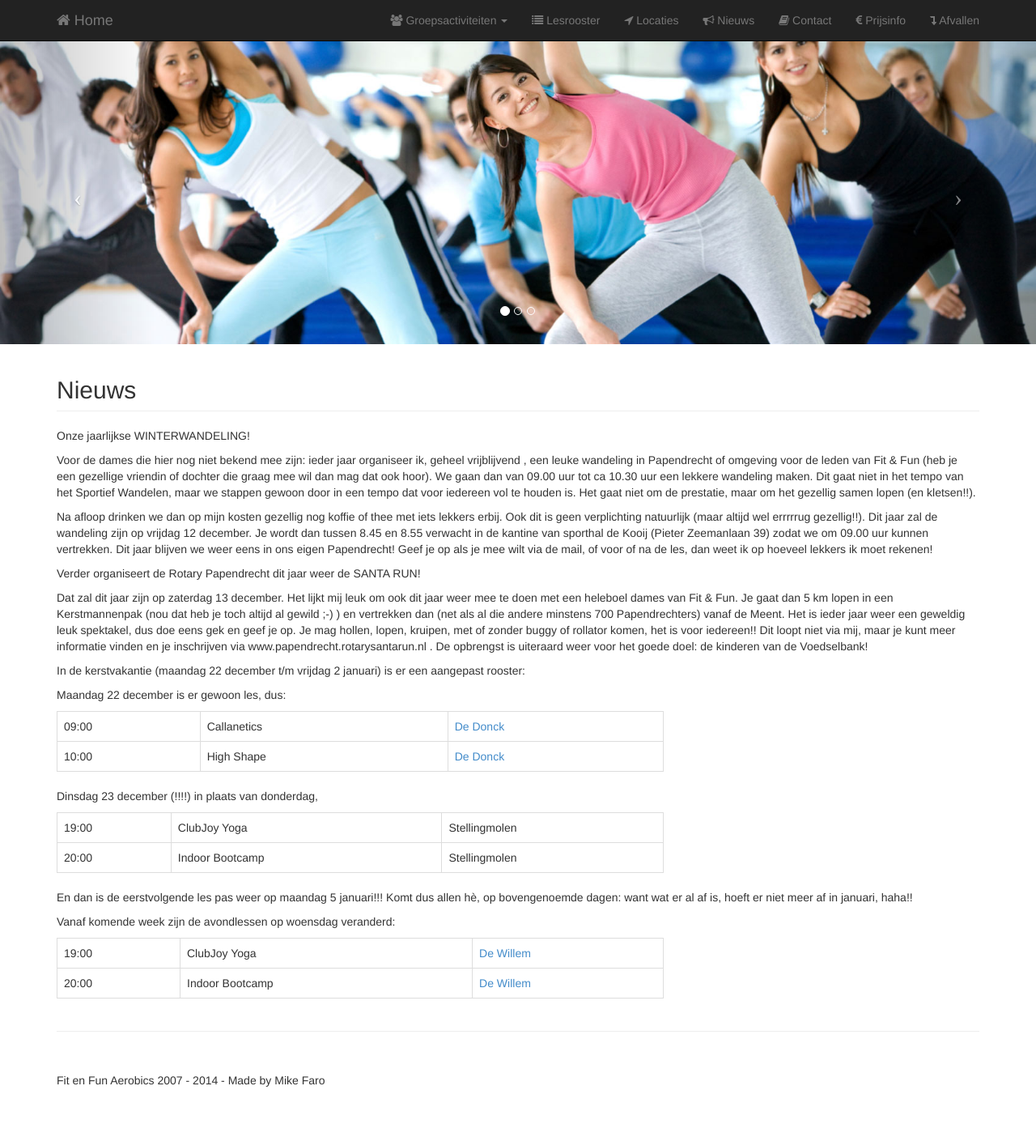
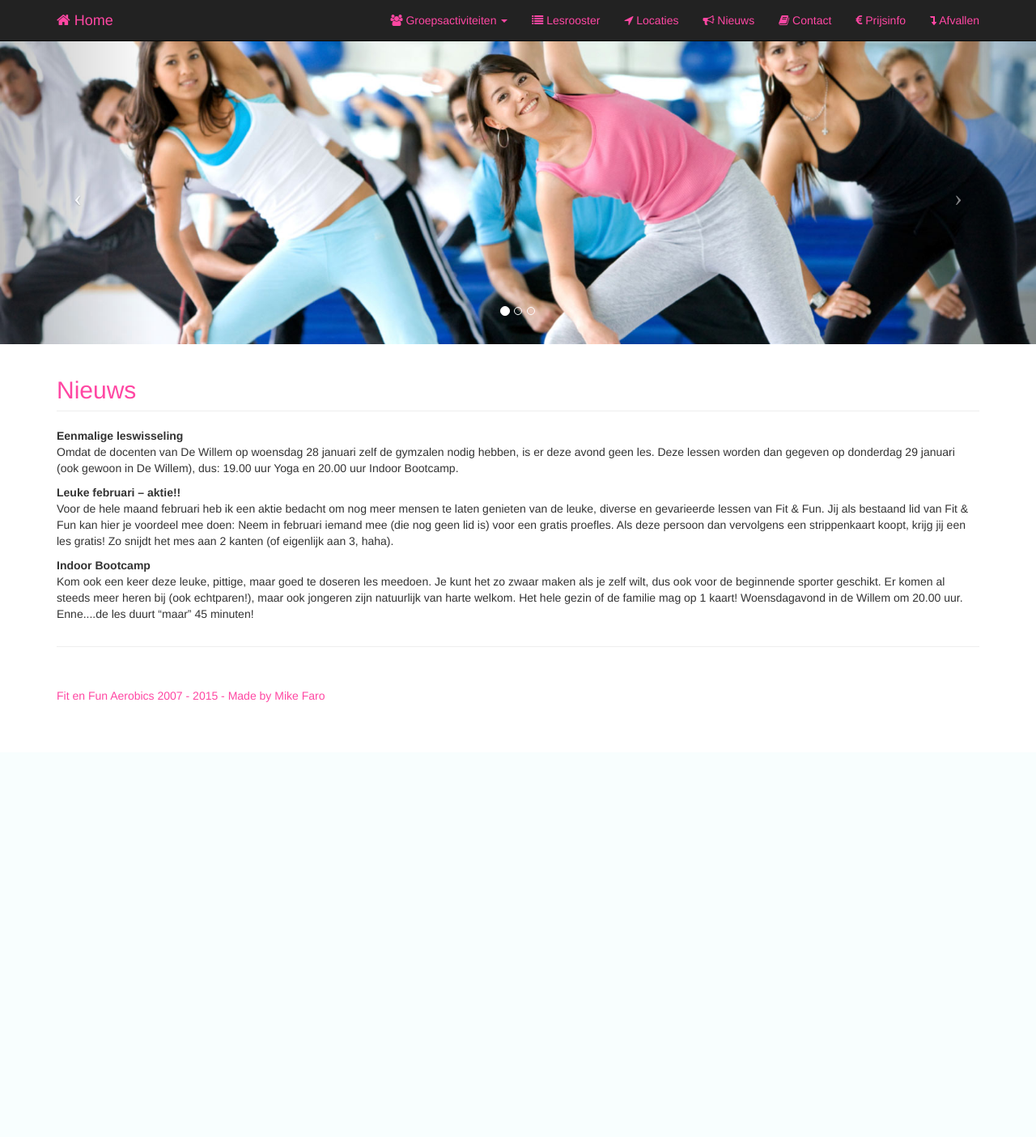
Before and after one commit to ivyk96/Fit-en-Fun, a PHP site: page /nieuws.php in a window 1280 px wide. Shown: the whole page at 81% size. After the commit the page ends 867 px from the top, so only its background shows below. Run offline with PHP 8.4, Linux system fonts and the light colour scheme.

Commit message:
Aanpassingen 4-2-2015

```diff
--- a/afvallen.php
+++ b/afvallen.php
@@ -49,7 +49,7 @@
         <!-- Features Section -->
         <div class="row">
             <div class="col-lg-12">
-                <h2 class="page-header">Afvallen</h2>
+                <h2 class="page-header footertekst">Afvallen</h2>
             </div>
             <div class="col-md-6">
 
--- a/bodyshape.php
+++ b/bodyshape.php
@@ -49,7 +49,7 @@
         <!-- Features Section -->
         <div class="row">
             <div class="col-lg-12">
-                <h2 class="page-header">Body Shape</h2>
+                <h2 class="page-header footertekst">Body Shape</h2>
             </div>
             <div class="col-md-6">
                 <p>
--- a/boksdance.php
+++ b/boksdance.php
@@ -49,7 +49,7 @@
         <!-- Features Section -->
         <div class="row">
             <div class="col-lg-12">
-                <h2 class="page-header">Boksdance</h2>
+                <h2 class="page-header footertekst">Boksdance</h2>
             </div>
             <div class="col-md-6">
                 <p>
--- a/callanetics.php
+++ b/callanetics.php
@@ -49,7 +49,7 @@
         <!-- Features Section -->
         <div class="row">
             <div class="col-lg-12">
-                <h2 class="page-header">Callanetics</h2>
+                <h2 class="page-header footertekst">Callanetics</h2>
             </div>
             <div class="col-md-6">
                 <p>
--- a/clubjoyyoga.php
+++ b/clubjoyyoga.php
@@ -49,7 +49,7 @@
         <!-- Features Section -->
         <div class="row">
             <div class="col-lg-12">
-                <h2 class="page-header">ClubJoy Yoga</h2>
+                <h2 class="page-header footertekst">ClubJoy Yoga</h2>
             </div>
             <div class="col-md-6">
                 <p>
--- a/contact.php
+++ b/contact.php
@@ -49,7 +49,7 @@
         <!-- Features Section -->
         <div class="row">
             <div class="col-lg-12">
-                <h2 class="page-header">Contact</h2>
+                <h2 class="page-header footertekst">Contact</h2>
             </div>
             <div class="col-md-12">
                 <h4>Fit & Fun Aerobics</h4>
--- a/css/modern-business.css
+++ b/css/modern-business.css
@@ -3,6 +3,18 @@
  * Code licensed under the Apache License v2.0.
  * For details, see http://www.apache.org/licenses/LICENSE-2.0.
  */
+
+.navbar-inverse .navbar-nav>li>a {
+    color: #FF47A3;
+}
+
+.navbar-inverse .navbar-brand {
+    color: #FF47A3;
+}
+
+.footertekst {
+    color: #FF47A3;
+}
 
 /* Global Styles */
 
--- a/highshape.php
+++ b/highshape.php
@@ -49,7 +49,7 @@
         <!-- Features Section -->
         <div class="row">
             <div class="col-lg-12">
-                <h2 class="page-header">High Shape</h2>
+                <h2 class="page-header footertekst">High Shape</h2>
             </div>
             <div class="col-md-6">
                 <p>
--- a/includes/footer.html
+++ b/includes/footer.html
@@ -1,7 +1,7 @@
 <footer>
     <div class="row">
         <div class="col-lg-12">
-            <p>Fit en Fun Aerobics 2007 - 2014 - Made by Mike Faro</p>
+            <p class="footertekst">Fit en Fun Aerobics 2007 - 2015 - Made by Mike Faro</p>
         </div>
     </div>
 </footer>
--- a/index.php
+++ b/index.php
@@ -49,7 +49,7 @@
         <!-- Features Section -->
         <div class="row">
             <div class="col-lg-12">
-                <h2 class="page-header">Fit en Fun Aerobics</h2>
+                <h2 class="page-header footertekst">Fit en Fun Aerobics</h2>
             </div>
             <div class="col-md-6">
                 <p>Je wilt gezellig sporten in groepsverband, maar geen gebruik maken van snelbruiners, een sauna of andere kostenverhogende faciliteiten. Dan wil je daar toch ook niet voor betalen?</p>
--- a/indoorbootcamp.php
+++ b/indoorbootcamp.php
@@ -49,7 +49,7 @@
         <!-- Features Section -->
         <div class="row">
             <div class="col-lg-12">
-                <h2 class="page-header">Indoor Bootcamp</h2>
+                <h2 class="page-header footertekst">Indoor Bootcamp</h2>
             </div>
             <div class="col-md-6">
                 <p>
--- a/lesrooster.php
+++ b/lesrooster.php
@@ -49,7 +49,7 @@
         <!-- Features Section -->
         <div class="row">
             <div class="col-lg-12">
-                <h2 class="page-header">Lesrooster</h2>
+                <h2 class="page-header footertekst">Lesrooster</h2>
             </div>
             <table class="table table-bordered">
             	<th class="info">Maandag</th>
--- a/locaties.php
+++ b/locaties.php
@@ -49,7 +49,7 @@
         <!-- Features Section -->
         <div class="row">
         <div class="col-lg-12">
-                <h2 class="page-header">Locaties</h2>
+                <h2 class="page-header footertekst">Locaties</h2>
             </div>
             <div class="col-md-6">
                 <p>Sportcentrum Papendrecht</p>
--- a/nieuws.php
+++ b/nieuws.php
@@ -49,111 +49,27 @@
         <!-- Features Section -->
         <div class="row">
             <div class="col-lg-12">
-                <h2 class="page-header">Nieuws</h2>
-            </div>
-
-            <div class="col-md-12">
-                <p>Onze jaarlijkse WINTERWANDELING!</p>
-
-                <p>
-                    Voor de dames die hier nog niet bekend mee zijn: ieder jaar organiseer ik, geheel vrijblijvend
-                    , een leuke wandeling in Papendrecht of omgeving voor de leden van Fit & Fun (heb je een
-                    gezellige vriendin of dochter die graag mee wil dan mag dat ook hoor). We gaan dan van 09.00
-                    uur tot ca 10.30 uur een lekkere wandeling maken. Dit gaat niet in het tempo van het Sportief
-                    Wandelen, maar we stappen gewoon  door in een tempo dat voor iedereen vol te houden is. Het
-                    gaat niet om de prestatie, maar om het gezellig samen lopen (en kletsen!!).
-                </p>
-                <p>
-                    Na afloop drinken we dan op mijn kosten gezellig nog koffie of thee met iets lekkers erbij.
-                    Ook dit is geen verplichting natuurlijk (maar altijd wel errrrrug gezellig!!).
-                    Dit jaar zal de wandeling zijn op vrijdag 12 december. Je wordt dan tussen 8.45 en 8.55
-                    verwacht in de kantine van sporthal de Kooij (Pieter Zeemanlaan 39) zodat we om 09.00
-                    uur kunnen vertrekken. Dit jaar blijven we weer eens in ons eigen Papendrecht! Geef je
-                    op als je mee wilt via de mail, of voor of na de les, dan weet ik op hoeveel lekkers
-                    ik moet rekenen!
-                </p>
-                <p>
-                    Verder organiseert de Rotary Papendrecht dit jaar weer de SANTA RUN!
-                </p>
-                <p>
-                    Dat zal dit jaar zijn op zaterdag 13 december. Het lijkt mij leuk om ook dit jaar weer
-                    mee te doen met een heleboel dames van Fit & Fun. Je gaat dan 5 km lopen in een Kerstmannenpak
-                    (nou dat heb je toch altijd al gewild ;-) ) en vertrekken dan (net als al die andere minstens
-                    700 Papendrechters) vanaf de Meent. Het is ieder jaar weer een geweldig leuk spektakel, dus
-                    doe eens gek en geef je op. Je mag hollen, lopen, kruipen, met of zonder buggy of rollator
-                    komen, het is voor iedereen!! Dit loopt niet via mij, maar je kunt meer informatie vinden
-                    en je inschrijven via www.papendrecht.rotarysantarun.nl . De opbrengst is uiteraard weer
-                    voor het goede doel: de kinderen van de Voedselbank!
-                </p>
-                <p>
-                    In de kerstvakantie (maandag 22 december t/m vrijdag 2 januari) is er een aangepast rooster:
-                </p>
-                <p>
-                    Maandag 22 december is er gewoon les, dus:
-                </p>
-
-            </div>
-
-            <div class="col-md-8">
-                <table class="table table-bordered">
-                    <tr>
-                        <td>09:00</td>
-                        <td>Callanetics</td>
-                        <td><a href="locaties.php">De Donck</a></td>
-                    </tr>
-                    <tr>
-                        <td>10:00</td>
-                        <td>High Shape</td>
-                        <td><a href="locaties.php">De Donck</a></td>
-                    </tr>
-                </table>
+                <h2 class="page-header footertekst">Nieuws</h2>
             </div>
 
             <div class="col-md-12">
                 <p>
-                    Dinsdag 23 december (!!!!) in plaats van donderdag,
+                    <b>Eenmalige leswisseling</b><br>Omdat de docenten van De Willem op woensdag 28 januari zelf de gymzalen nodig hebben, is er deze avond geen les. Deze lessen worden dan gegeven op donderdag 29 januari (ook gewoon in De Willem), dus: 19.00 uur Yoga en 20.00 uur Indoor Bootcamp.
                 </p>
-            </div>
+                <p>
+                    <b>Leuke februari – aktie!!</b><br>
+
+Voor de hele maand februari heb ik een aktie bedacht om nog meer mensen te laten genieten van de leuke, diverse en gevarieerde lessen van Fit & Fun. Jij als bestaand lid van Fit & Fun kan hier je voordeel mee doen:
+
+Neem in februari iemand mee (die nog geen lid is) voor een gratis proefles. Als deze persoon dan vervolgens een strippenkaart koopt, krijg jij een les gratis! Zo snijdt het mes aan 2 kanten (of eigenlijk aan 3, haha).
+                </p>
+                <p>
+                    <b>Indoor Bootcamp</b><br>
+
+Kom ook een keer deze leuke, pittige, maar goed te doseren les meedoen. Je kunt het zo zwaar maken als je zelf wilt, dus ook voor de beginnende sporter geschikt. Er komen al steeds meer heren bij (ook echtparen!), maar ook jongeren zijn natuurlijk van harte welkom. Het hele gezin of de familie mag op 1 kaart! Woensdagavond in de Willem om 20.00 uur. Enne....de les duurt “maar” 45 minuten!
+                </p>
 
 
-            <div class="col-md-8">
-                <table class="table table-bordered">
-                    <tr>
-                        <td>19:00</td>
-                        <td>ClubJoy Yoga</td>
-                        <td>Stellingmolen</td>
-                    </tr>
-                    <tr>
-                        <td>20:00</td>
-                        <td>Indoor Bootcamp</td>
-                        <td>Stellingmolen</td>
-                    </tr>
-                </table>
-            </div>
-
-            <div class="col-md-12">
-                <p>
-                    En dan is de eerstvolgende les pas weer op maandag 5 januari!!! Komt dus allen hè, op
-                    bovengenoemde dagen: want wat er al af is, hoeft er niet meer af in januari, haha!!
-                </p>
-                <p>
-                    Vanaf komende week zijn de avondlessen op woensdag veranderd:
-                </p>
-            </div>
-
-            <div class="col-md-8">
-                <table class="table table-bordered">
-                    <tr>
-                        <td>19:00</td>
-                        <td>ClubJoy Yoga</td>
-                        <td><a href="locaties.php">De Willem</a></td>
-                    </tr>
-                    <tr>
-                        <td>20:00</td>
-                        <td>Indoor Bootcamp</td>
-                        <td><a href="locaties.php">De Willem</a></td>
-                    </tr>
-                </table>
             </div>
         </div>
         <!-- /.row -->
--- a/sportiefwandelen.php
+++ b/sportiefwandelen.php
@@ -49,7 +49,7 @@
         <!-- Features Section -->
         <div class="row">
             <div class="col-lg-12">
-                <h2 class="page-header">Sportief wandelen</h2>
+                <h2 class="page-header footertekst">Sportief wandelen</h2>
             </div>
             <div class="col-md-6">
                 <p>
```
Also changed, not shown: prijsinfo.php (+4 -4 lines), img/indoorbootcamp.png.
